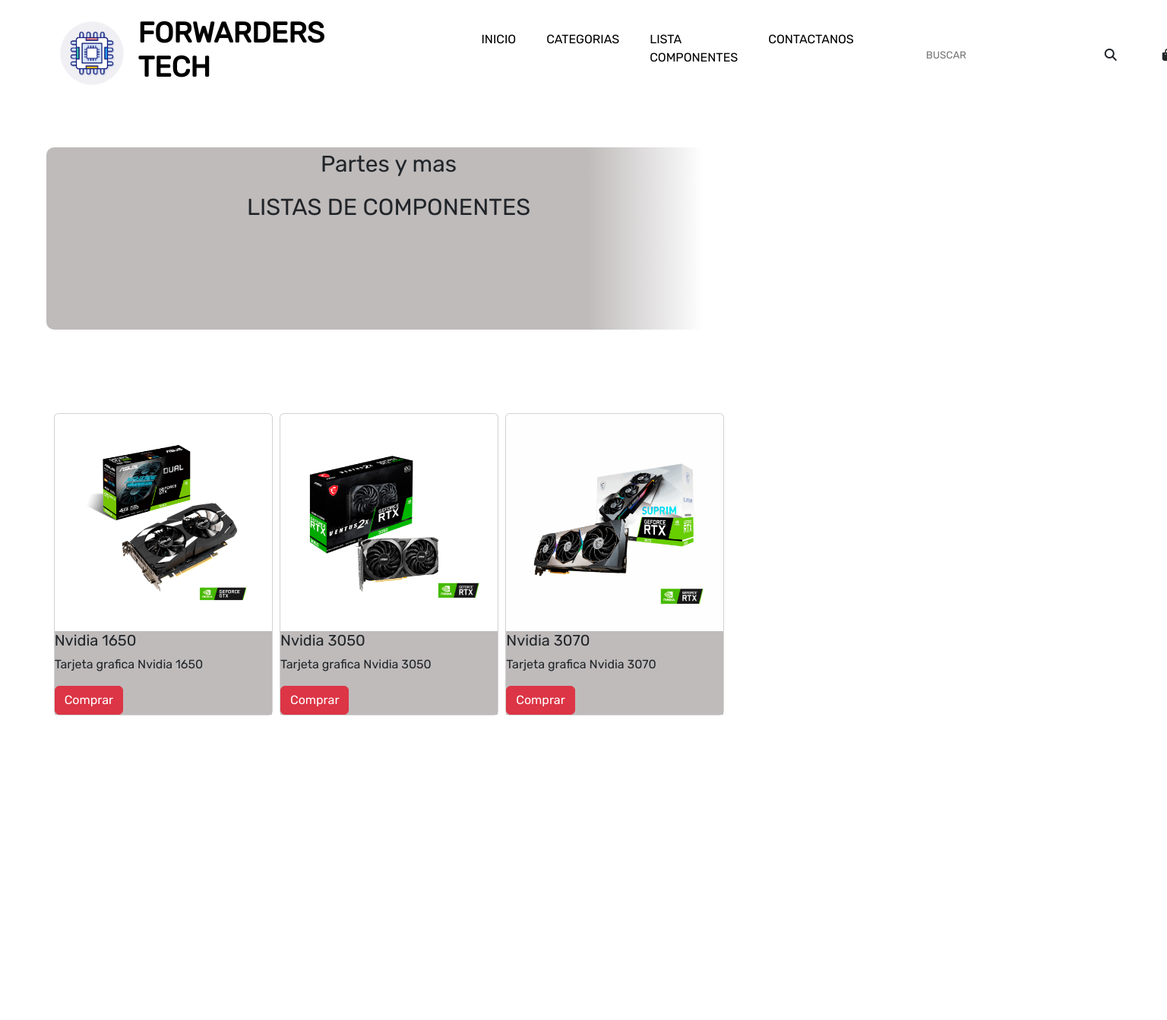
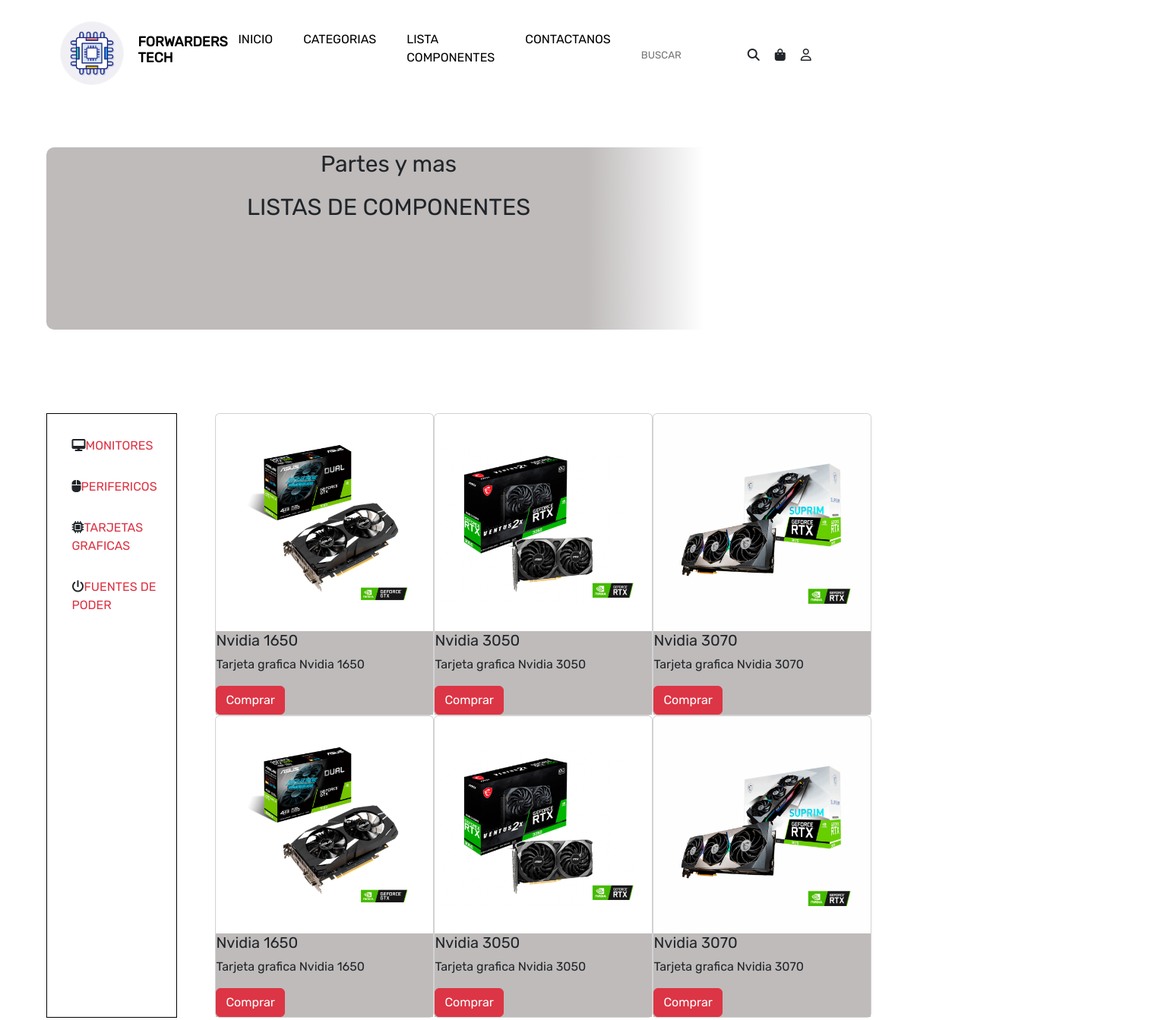
Before and after one commit to Kazzspec/Kazzspec.github.io, a website: page graficas.html in a window 1024 px wide. Shown: the top 1343 px of the page at 76% size, 1536 px wide, since content can reach past the window. Drawn offline with nearby package versions, Linux system fonts and the light colour scheme.

Commit message:
se agrea respndive para mobile y laptop

```diff
--- a/SCSS/_estructura.scss
+++ b/SCSS/_estructura.scss
@@ -21,6 +21,7 @@
     }
     .nombre-empresa{
       display: flex;
+      color: $black;
       padding-right: 400px;
       width: 130px;
       font-weight: bold;
@@ -294,8 +295,10 @@
 }
 
 .mapa{
-  grid-area: mapa;
- margin: auto;
+    grid-area: mapa;
+    width:90%;
+    height:70%;
+    margin: auto;
 }
 
 .info{
@@ -429,7 +432,7 @@
 
 /* FIRTS MOBILE */
 
-@media screen and (min-width:320px) and (max-width:559px){
+@media screen and (min-width:320px) and (max-width:767px){
 
     .gridLayout{
         height: 100%;
@@ -465,29 +468,23 @@
         display: none;
     }
 
-    .espacio-index{
-        margin-bottom: 800px;
-    }
     .gridLayout2{
         display: grid;
         grid-template-columns: 100%;
-        grid-template-rows: 1fr 0.5fr ;
+        grid-template-rows: 1fr 2.5fr;
         grid-template-areas:
         "mapa"
         "info";
       }
 
     .mapa{
-        margin-top: -80px;
+        width:100%;
+        height:450px;
     }
 
 
     .escalar:hover{
         transform: none
-      }
-
-      .info{
-        margin-bottom: -300000000000px;
       }
 
       .lista-partes{
@@ -540,6 +537,7 @@
             a:hover{
                 color: black;
             }
+
           }
       }
 
@@ -567,8 +565,55 @@
     }
 
 
+
     .tituloProducto{
         font-size: 60px;
     }
 
 }
+
+/* MEDIA QUERY PORTATIL */
+@media screen and (min-width:922px) and (max-width:1199px){
+    header{
+        display: flex;
+          .logo{
+            display: flex;
+            width:200px;
+          }
+          .nombre-empresa{
+            display: flex;
+            font-size: large;
+            font-weight: bold;
+            align-items: center;
+          }
+      }
+
+      .containersearch input#search{
+        width: 140px;
+        height: 40px;
+        border: none;
+        font-size: 10pt;
+        float: left;
+        color: #63717f;
+        padding-left: 10px;
+        -webkit-border-radius: 5px;
+        -moz-border-radius: 5px;
+        border-radius: 5px;
+      }
+
+      .icons{
+        padding:0px 10px;
+        display: flex;
+        align-items: center;
+      }
+
+      .menu-cat1{
+        height: 100%;
+        width: 170px;
+      }
+
+      .lista-partes{
+        height: 700px;
+        width: 100%;
+      }
+}
--- a/SCSS/_letra.scss
+++ b/SCSS/_letra.scss
@@ -7,7 +7,11 @@
 
 a{
     text-decoration: none;
-    color: $black;
+    color: $white;
+}
+
+a:hover{
+    color: white;
 }
 
 
--- a/graficas.html
+++ b/graficas.html
@@ -103,7 +103,7 @@
         <h2 class="componentList">LISTAS DE COMPONENTES</h2>
     </div>
     <div class="grid-layout3">
-        <div class="menu-categoria d-none d-sm-blocks">
+        <div class="menu-categorias d-none d-sm-block">
             <div class="menu-cat1">
               <ul>
                   <span><li><i class="fa-solid fa-desktop"></i><a href="/monitores.html" class="link-danger">MONITORES</a></li></span>
@@ -130,6 +130,30 @@
             </div>
           </div>
           <div class="card elemento3" style="width: 18rem;">
+            <img src="/assets/img/CATEGORIAS/grafica/rtx3070.png" class="card-img-top" alt="Grafica3070">
+            <div class="color-card">
+              <h5 class="card-title">Nvidia 3070</h5>
+              <p class="card-text">Tarjeta grafica Nvidia 3070</p>
+              <a href="#" class="btn btn-danger">Comprar</a>
+            </div>
+          </div>
+          <div class="card elemento4" style="width: 18rem;">
+            <img src="/assets/img/CATEGORIAS/grafica/gtx1650.png" class="card-img-top" alt="grafica1650">
+            <div class="color-card">
+              <h5 class="card-title">Nvidia 1650</h5>
+              <p class="card-text ">Tarjeta grafica Nvidia 1650</p>
+              <a href="#" class="btn btn-danger">Comprar</a>
+            </div>
+          </div>
+          <div class="card elemento5" style="width: 18rem;">
+            <img src="/assets/img/CATEGORIAS/grafica/rtx3050.png" class="card-img-top" alt="grafica3050">
+            <div class="color-card">
+              <h5 class="card-title">Nvidia 3050</h5>
+              <p class="card-text">Tarjeta grafica Nvidia 3050</p>
+              <a href="#" class="btn btn-danger">Comprar</a>
+            </div>
+          </div>
+          <div class="card elemento6" style="width: 18rem;">
             <img src="/assets/img/CATEGORIAS/grafica/rtx3070.png" class="card-img-top" alt="Grafica3070">
             <div class="color-card">
               <h5 class="card-title">Nvidia 3070</h5>
```
Also changed, not shown: contacto.html (+3 -3 lines), index.html (+3 -4 lines), listacomponentes.html (+1 -1 lines), monitores.html (+1 -1 lines), CSS/style.css, 1 other file. Lines whose indentation alone changed are shown as unchanged.
